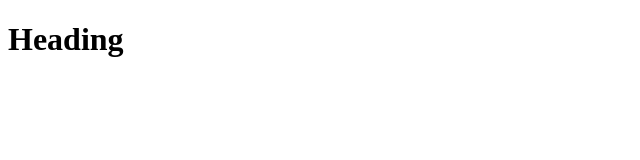
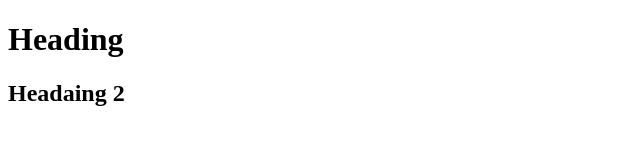
Before and after one commit to sitprosqa/sitpros, a plain HTML site: page index.html in a window 1280 px wide. Shown: the whole page, without its empty margins (0-640 px from the left). Drawn offline with Linux system fonts and the light colour scheme.

Commit message:
Update index.html

```diff
--- a/index.html
+++ b/index.html
@@ -5,6 +5,6 @@
 </head>
 <body>
 <h1>Heading</h1>
-
+<h2>Headaing 2</h2>
 </body>
 </html>
```
